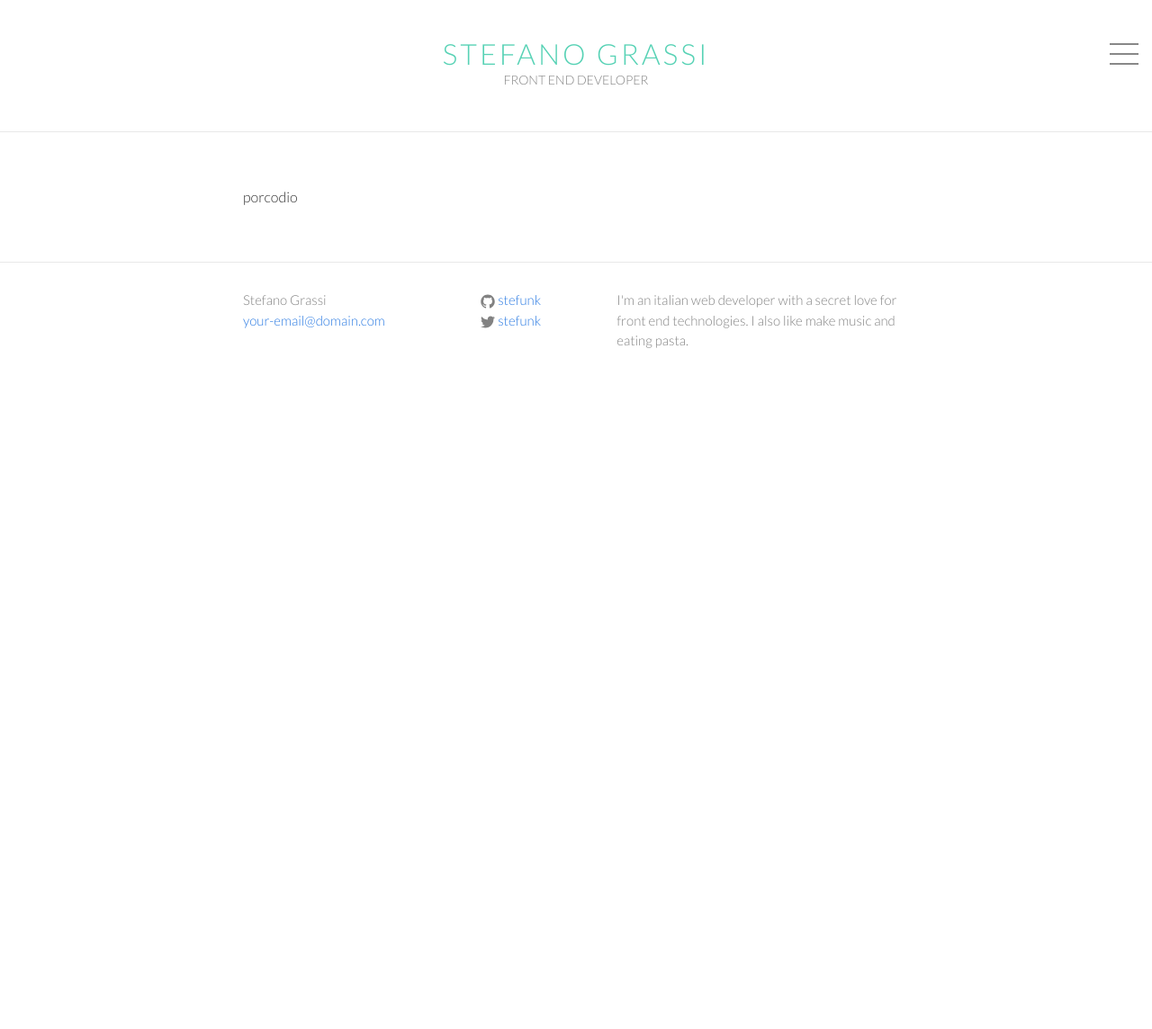
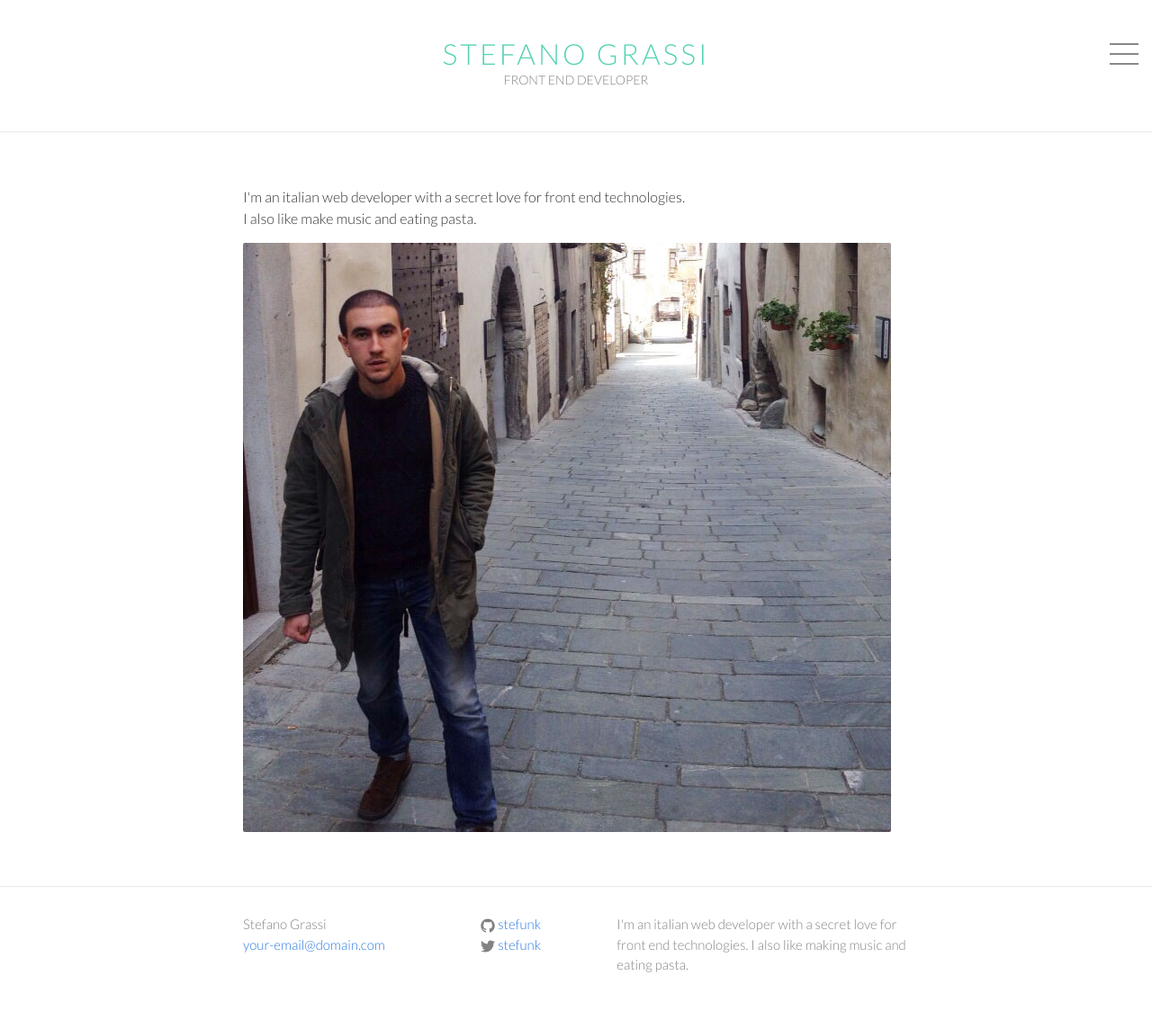
Before and after one commit to stefunk/stefunk.github.io, a Jekyll site: the page built from about/index.html, in a window 1280 px wide. Shown: the whole page at 90% size. Built offline with Jekyll 4.4.1, drawn with Linux system fonts in a browser that asks for light colours; nearby versions of some CDN libraries; before the commit the page ends 900 px from its top, so only the background shows below that.

Commit message:
add about page

```diff
--- a/_config.yml
+++ b/_config.yml
@@ -4,7 +4,7 @@ subtitle: front end developer
 email: your-email@domain.com
 description: > # this means to ignore newlines until "baseurl:"
   I'm an italian web developer with a secret love for front end technologies.
-  I also like make music and eating pasta.
+  I also like making music and eating pasta.
 baseurl: "" # the subpath of your site, e.g. /blog/
 url: "http://yourdomain.com" # the base hostname & protocol for your site
 twitter_username: stefunk
--- a/_sass/_base.scss
+++ b/_sass/_base.scss
@@ -41,6 +41,7 @@ ul, ol, dl, figure,
  * Images
  */
 img {
+    border-radius: 2px;
     max-width: 100%;
     vertical-align: middle;
 }
--- a/_sass/_layout.scss
+++ b/_sass/_layout.scss
@@ -55,7 +55,6 @@
 
 .menu {
   background-color: #eee;
-  display: none;
   position: absolute;
   height: 100%;
   right: 0;
@@ -102,10 +101,6 @@
     @include media-query($on-palm) {
       margin-left: -45%;
     }
-  }
-
-  .menu {
-    display: block;
   }
 
 }
--- a/about/index.html
+++ b/about/index.html
@@ -2,8 +2,12 @@
 layout: default
 ---
 
-<div class="home">
-
-  porcodio
+<div class="about">
+  <p>
+    I'm an italian web developer with a secret love for front end technologies.
+  <br />
+    I also like make music and eating pasta.
+  </p>
+  <img src="/about/bru-sportivo.jpg" />
 
 </div>
```
Also changed, not shown: about/bru-sportivo.jpg (added), about/bru.png (added).
